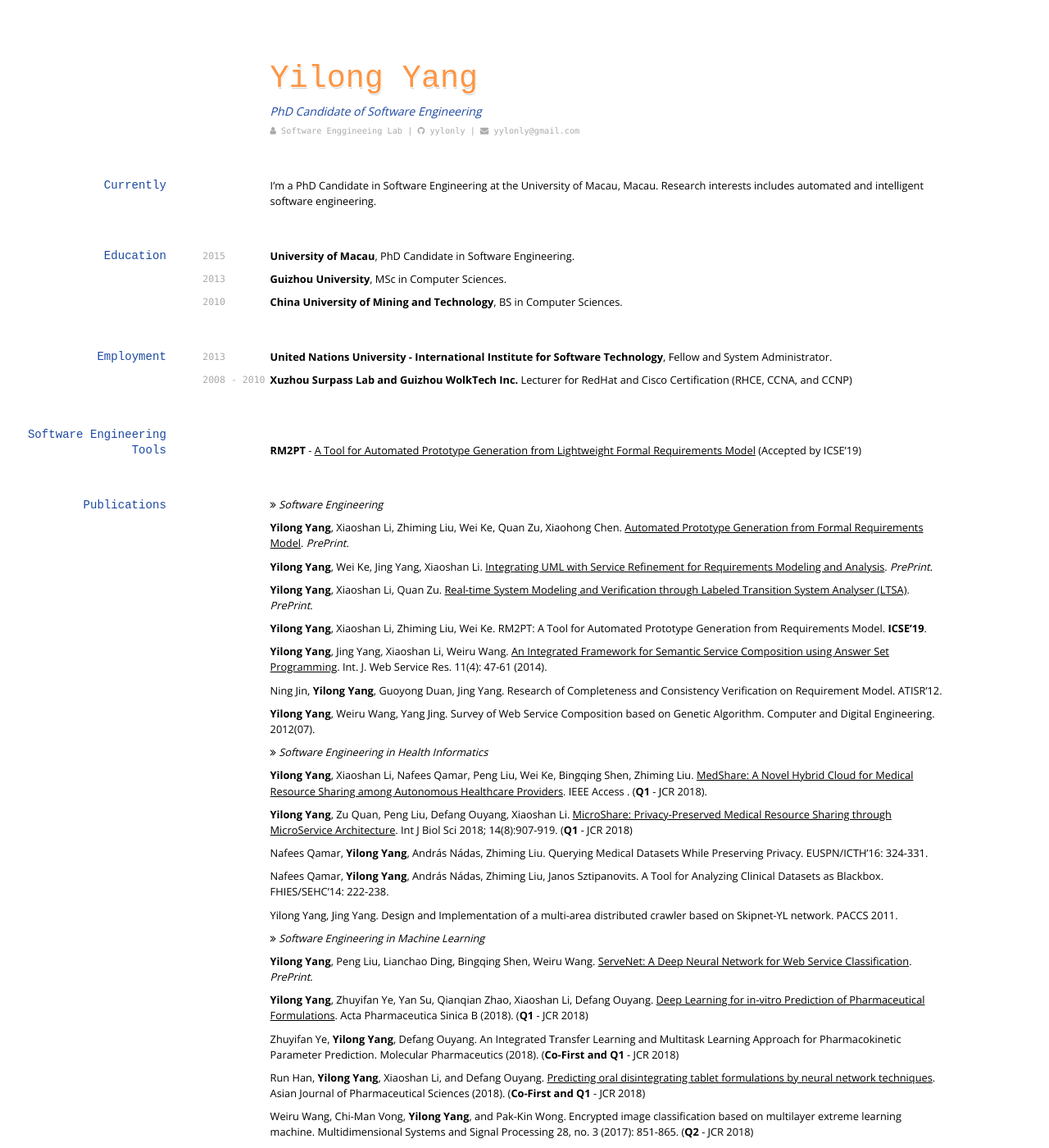
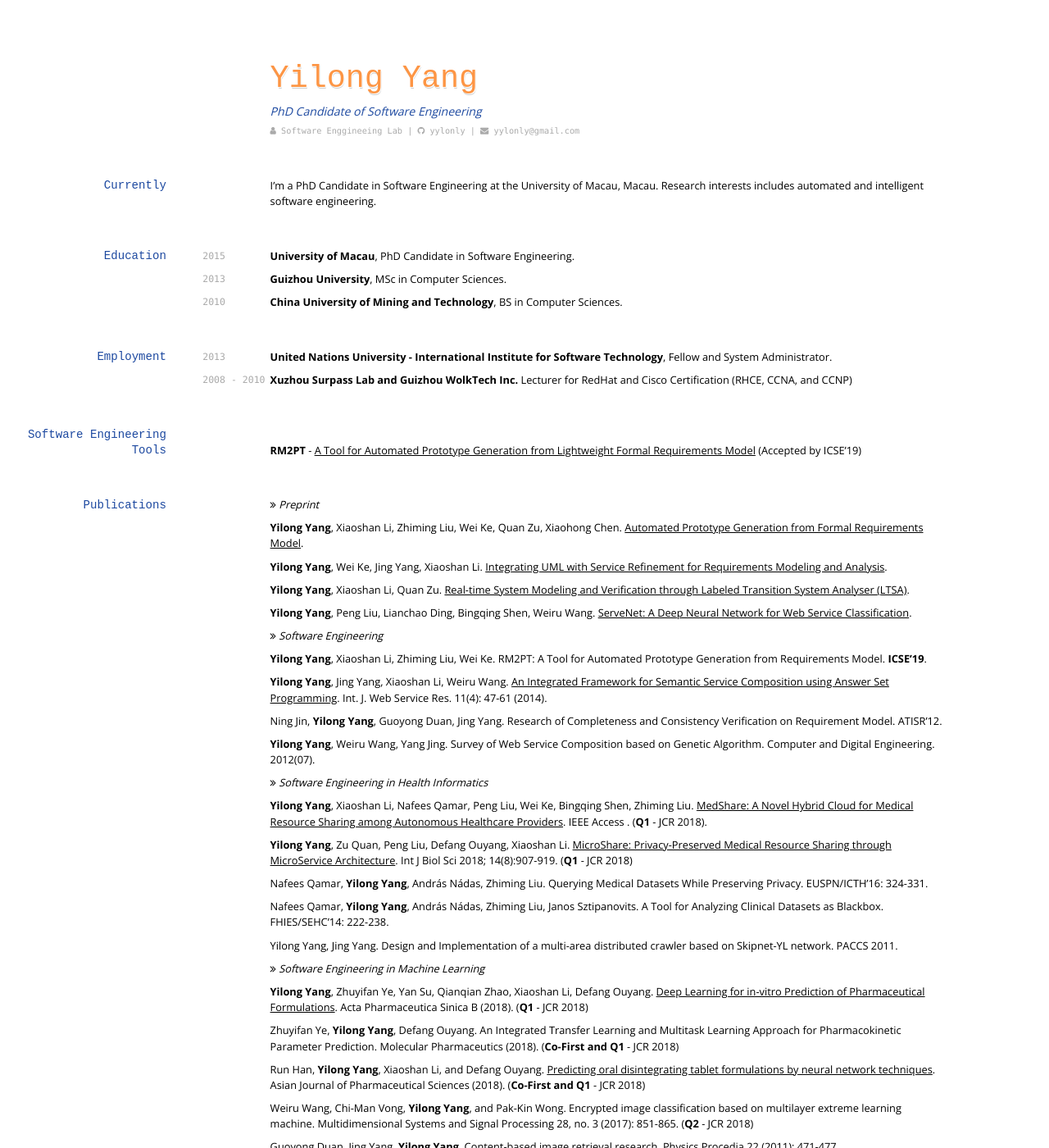
Before and after one commit to yylonly/yylonly.github.io, a Jekyll site: the page built from index.md, in a window 1280 px wide and 1400 px high. Shown: the whole window at 82% size. Built offline with Jekyll 4.4.1, drawn with Linux system fonts in a browser that asks for light colours; nearby versions of some CDN libraries; some web fonts are replaced; some of the changed lines change nothing that is shown.

Commit message:
update preprint

```diff
--- a/index.md
+++ b/index.md
@@ -41,13 +41,17 @@
 
 ## Publications
 
+<i class="fa fa-angle-double-right" aria-hidden="true"></i> *Preprint*
+
+**Yilong Yang**, Xiaoshan Li, Zhiming Liu, Wei Ke, Quan Zu, Xiaohong Chen. [Automated Prototype Generation from Formal Requirements Model](https://www.researchgate.net/publication/327392292_Automated_Prototype_Generation_from_Formal_Requirements_Model).
+
+**Yilong Yang**, Wei Ke, Jing Yang, Xiaoshan Li. [Integrating UML with Service Refinement for Requirements Modeling and Analysis](https://www.researchgate.net/publication/323770893_Integrating_UML_with_Service_Refinement_for_Requirements_Modeling_and_Analysis).
+
+**Yilong Yang**, Xiaoshan Li, Quan Zu. [Real-time System Modeling and Verification through Labeled Transition System Analyser (LTSA)](https://www.researchgate.net/publication/323771072_Real-time_System_Modeling_and_Verification_through_Labeled_Transition_System_Analyser_LTSA).
+
+**Yilong Yang**, Peng Liu, Lianchao Ding, Bingqing Shen, Weiru Wang. [ServeNet: A Deep Neural Network for Web Service Classification](https://www.researchgate.net/publication/325778290_ServeNet_A_Deep_Neural_Network_for_Web_Service_Classification).
+
 <i class="fa fa-angle-double-right" aria-hidden="true"></i> *Software Engineering*
-
-**Yilong Yang**, Xiaoshan Li, Zhiming Liu, Wei Ke, Quan Zu, Xiaohong Chen. [Automated Prototype Generation from Formal Requirements Model](https://www.researchgate.net/publication/327392292_Automated_Prototype_Generation_from_Formal_Requirements_Model). *PrePrint*.
-
-**Yilong Yang**, Wei Ke, Jing Yang, Xiaoshan Li. [Integrating UML with Service Refinement for Requirements Modeling and Analysis](https://www.researchgate.net/publication/323770893_Integrating_UML_with_Service_Refinement_for_Requirements_Modeling_and_Analysis). *PrePrint*.
-
-**Yilong Yang**, Xiaoshan Li, Quan Zu. [Real-time System Modeling and Verification through Labeled Transition System Analyser (LTSA)](https://www.researchgate.net/publication/323771072_Real-time_System_Modeling_and_Verification_through_Labeled_Transition_System_Analyser_LTSA). *PrePrint*.
 
 **Yilong Yang**, Xiaoshan Li, Zhiming Liu, Wei Ke. RM2PT: A Tool for Automated Prototype Generation from Requirements Model. **ICSE'19**.
 
@@ -71,8 +75,6 @@
 
 <i class="fa fa-angle-double-right" aria-hidden="true"></i>
  *Software Engineering in Machine Learning*
-
-**Yilong Yang**, Peng Liu, Lianchao Ding, Bingqing Shen, Weiru Wang. [ServeNet: A Deep Neural Network for Web Service Classification](https://www.researchgate.net/publication/325778290_ServeNet_A_Deep_Neural_Network_for_Web_Service_Classification). *PrePrint*.
 
 **Yilong Yang**, Zhuyifan Ye, Yan Su, Qianqian Zhao, Xiaoshan Li, Defang Ouyang. [Deep Learning for in-vitro Prediction of Pharmaceutical Formulations](https://www.researchgate.net/publication/327496228_Deep_learning_for_in_vitro_prediction_of_pharmaceutical_formulations). Acta Pharmaceutica Sinica B (2018). (**Q1** - JCR 2018)
 
```
